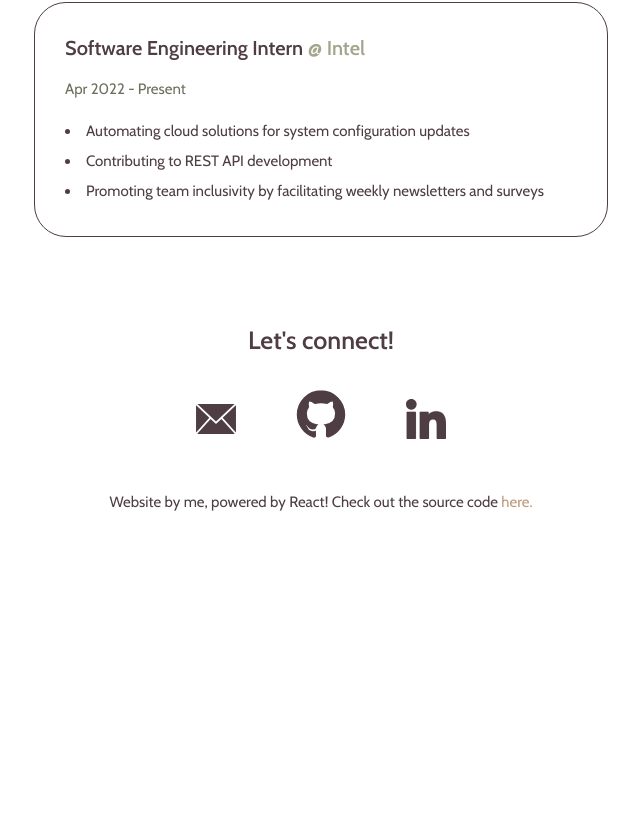
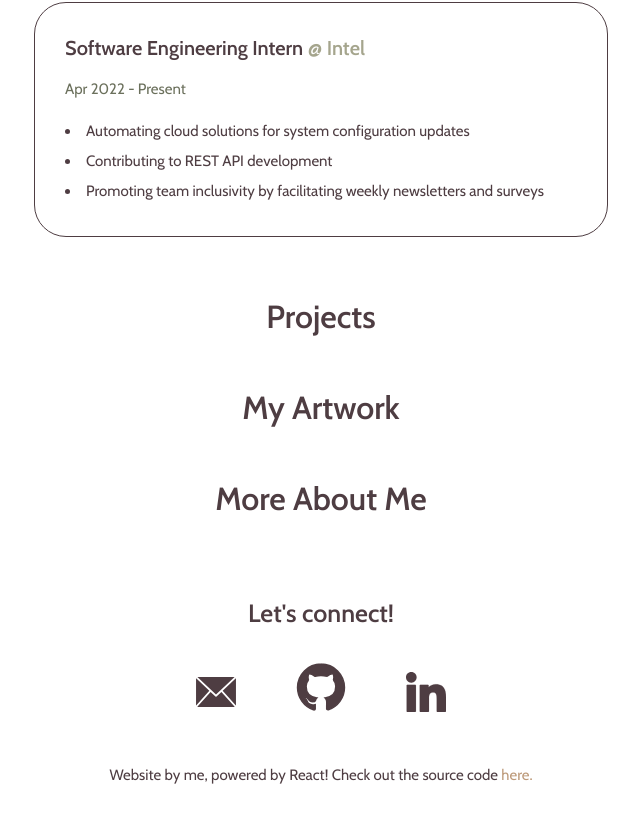
Before and after one commit to mooreala/react-portfolio, a React (Create React App) app: page / in a window 1280 px wide. Shown: the part 751-1566 px from the top of the page, without its empty margins (319-959 px from the left). Before the commit the page ends 1293 px from the top, so only its background shows below. Built offline with nearby package versions, Linux system fonts and the light colour scheme.

Commit message:
Add rest of the sections

```diff
--- a/src/App.js
+++ b/src/App.js
@@ -3,6 +3,9 @@ import Intro from './intro/Intro';
 import Footer from './footer/Footer';
 import Navbar from './navbar/Navbar';
 import Experience from './experience/Experience';
+import Art from './art/Art';
+import Projects from './projects/Projects';
+import About from './about/About';
 
 function App() {
   return (
@@ -10,6 +13,9 @@ function App() {
       <Navbar />
       <Intro />
       <Experience />
+      <Projects />
+      <Art />
+      <About />
       <Footer />
     </div>
   );
--- /dev/null
+++ b/src/about/About.js
@@ -0,0 +1,26 @@
+import React from 'react';
+import styled from 'styled-components';
+
+const Container = styled.div`
+  display: flex;
+  flex-wrap: wrap;
+  flex-direction: column;
+  align-items: center;
+  justify-content: center;
+`
+
+const Title = styled.h1`
+  @media (max-width: 1199px) {
+    font-size: 30px;
+  }
+`
+
+function About() {
+  return (
+    <Container id="about">
+      <Title>More About Me</Title>
+    </Container>
+  );
+}
+
+export default About;
--- /dev/null
+++ b/src/art/Art.js
@@ -0,0 +1,26 @@
+import React from 'react';
+import styled from 'styled-components';
+
+const Container = styled.div`
+  display: flex;
+  flex-wrap: wrap;
+  flex-direction: column;
+  align-items: center;
+  justify-content: center;
+`
+
+const Title = styled.h1`
+  @media (max-width: 1199px) {
+    font-size: 30px;
+  }
+`
+
+function Art() {
+  return (
+    <Container id="art">
+      <Title>My Artwork</Title>
+    </Container>
+  );
+}
+
+export default Art;
--- a/src/footer/Footer.js
+++ b/src/footer/Footer.js
@@ -30,7 +30,7 @@ const FooterLink = styled.a`
 
 const Footer = () => {
   return (
-    <Wrapper>
+    <Wrapper id="contact">
       <FooterText>Let's connect!</FooterText>
       <FooterLink href="mailto:polkafrogg@gmail.com" target="_blank" rel="noreferrer">
           <Mail style={{ width: 40, height: 40, padding: 30, }} alt="Write Alana an email" />
--- a/src/navbar/Navbar.js
+++ b/src/navbar/Navbar.js
@@ -102,10 +102,10 @@ class Navbar extends React.PureComponent {
               <NavLink href="#art" >Art</NavLink>
           </NavLi>
           <NavLi>
-              <NavLink href="#contact" >Contact</NavLink>
+              <NavLink href="#about" >About</NavLink>
           </NavLi>
           <NavLi>
-              <NavLink href="#about" >About</NavLink>
+              <NavLink href="#contact" >Contact</NavLink>
           </NavLi>
       </MainNav>
     </Bar>
--- /dev/null
+++ b/src/projects/Projects.js
@@ -0,0 +1,26 @@
+import React from 'react';
+import styled from 'styled-components';
+
+const Container = styled.div`
+  display: flex;
+  flex-wrap: wrap;
+  flex-direction: column;
+  align-items: center;
+  justify-content: center;
+`
+
+const Title = styled.h1`
+  @media (max-width: 1199px) {
+    font-size: 30px;
+  }
+`
+
+function Projects() {
+  return (
+    <Container id="projects">
+      <Title>Projects</Title>
+    </Container>
+  );
+}
+
+export default Projects;
```
